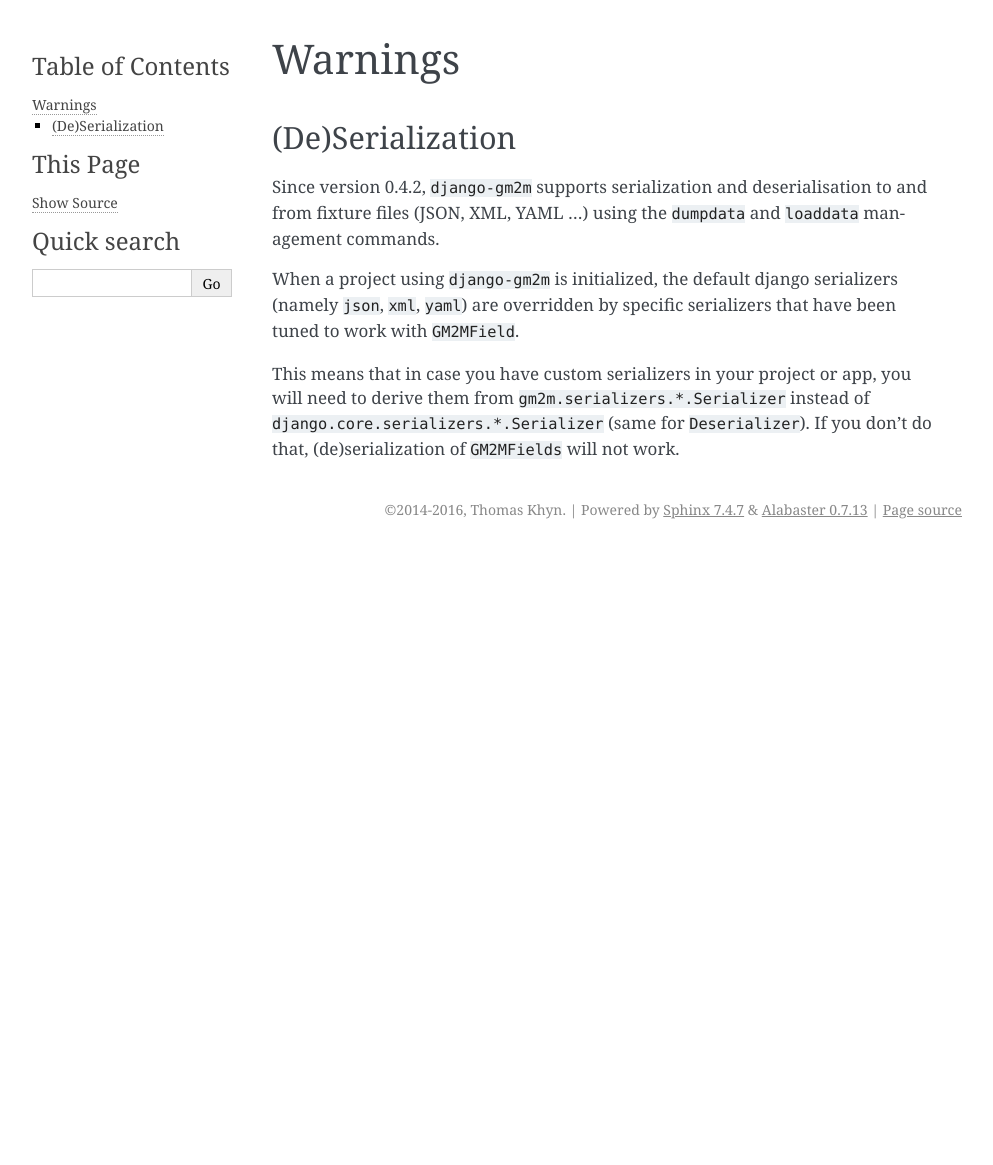
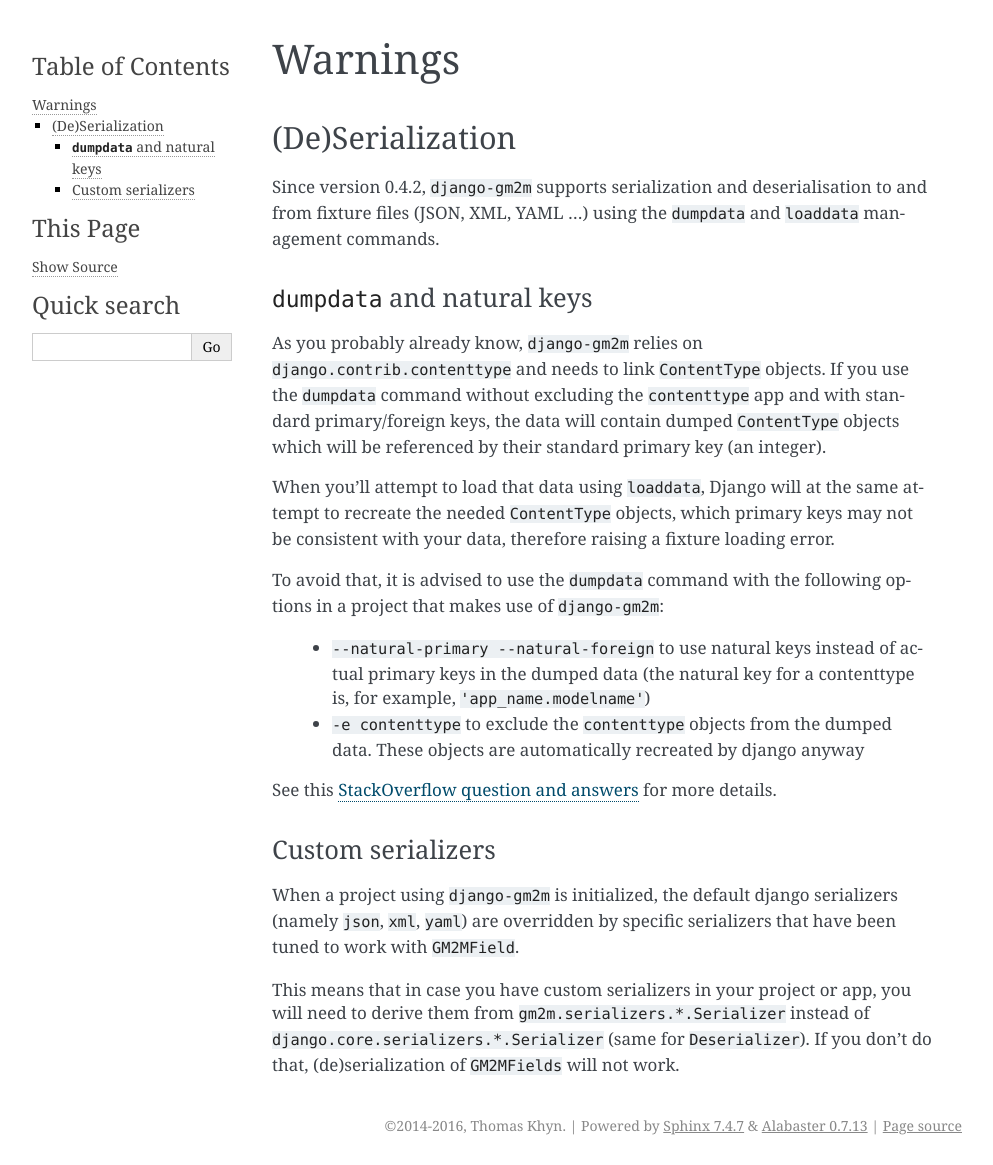
Before and after one commit to tkhyn/django-gm2m, a Sphinx documentation site: the page built from doc/warnings.rst, in a window 1280 px wide. Shown: the whole page, without its empty margins (148-1141 px from the left). Built offline with Sphinx 7.4.7, drawn with Linux system fonts in a browser that asks for light colours; the version number could not be read and is left out; before the commit the page ends 900 px from its top, so only the background shows below that.

Commit message:
[re #21] Adds warning on deserialization + natural keys

```diff
--- a/doc/warnings.rst
+++ b/doc/warnings.rst
@@ -11,6 +11,36 @@ Since version 0.4.2, ``django-gm2m`` supports serialization and deserialisation
 to and from fixture files (JSON, XML, YAML ...) using the ``dumpdata`` and
 ``loaddata`` management commands.
 
+
+``dumpdata`` and natural keys
+.............................
+
+As you probably already know, ``django-gm2m`` relies on
+``django.contrib.contenttype`` and needs to link ``ContentType`` objects. If
+you use the ``dumpdata`` command without excluding the ``contenttype`` app and
+with standard primary/foreign keys, the data will contain dumped ``ContentType``
+objects which will be referenced by their standard primary key (an integer).
+
+When you'll attempt to load that data using ``loaddata``, Django will at the
+same attempt to recreate the needed ``ContentType`` objects, which primary
+keys may not be consistent with your data, therefore raising a fixture loading
+error.
+
+To avoid that, it is advised to use the ``dumpdata`` command with the following
+options in a project that makes use of ``django-gm2m``:
+
+   - ``--natural-primary --natural-foreign`` to use natural keys instead of
+     actual primary keys in the dumped data (the natural key for a contenttype
+     is, for example, ``'app_name.modelname'``)
+   - ``-e contenttype`` to exclude the ``contenttype`` objects from the dumped
+     data. These objects are automatically recreated by django anyway
+
+See this `StackOverflow question and answers`_ for more details.
+
+
+Custom serializers
+..................
+
 When a project using ``django-gm2m`` is initialized, the default django
 serializers (namely ``json``, ``xml``, ``yaml``) are overridden by specific
 serializers that have been tuned to work with ``GM2MField``.
@@ -19,3 +49,6 @@ This means that in case you have custom serializers in your project or app,
 you will need to derive them from ``gm2m.serializers.*.Serializer`` instead of
 ``django.core.serializers.*.Serializer`` (same for ``Deserializer``). If you
 don't do that, (de)serialization of ``GM2MFields`` will not work.
+
+
+.. _`StackOverflow question and answers`: http://stackoverflow.com/questions/853796/problems-with-contenttypes-when-loading-a-fixture-in-django
```
